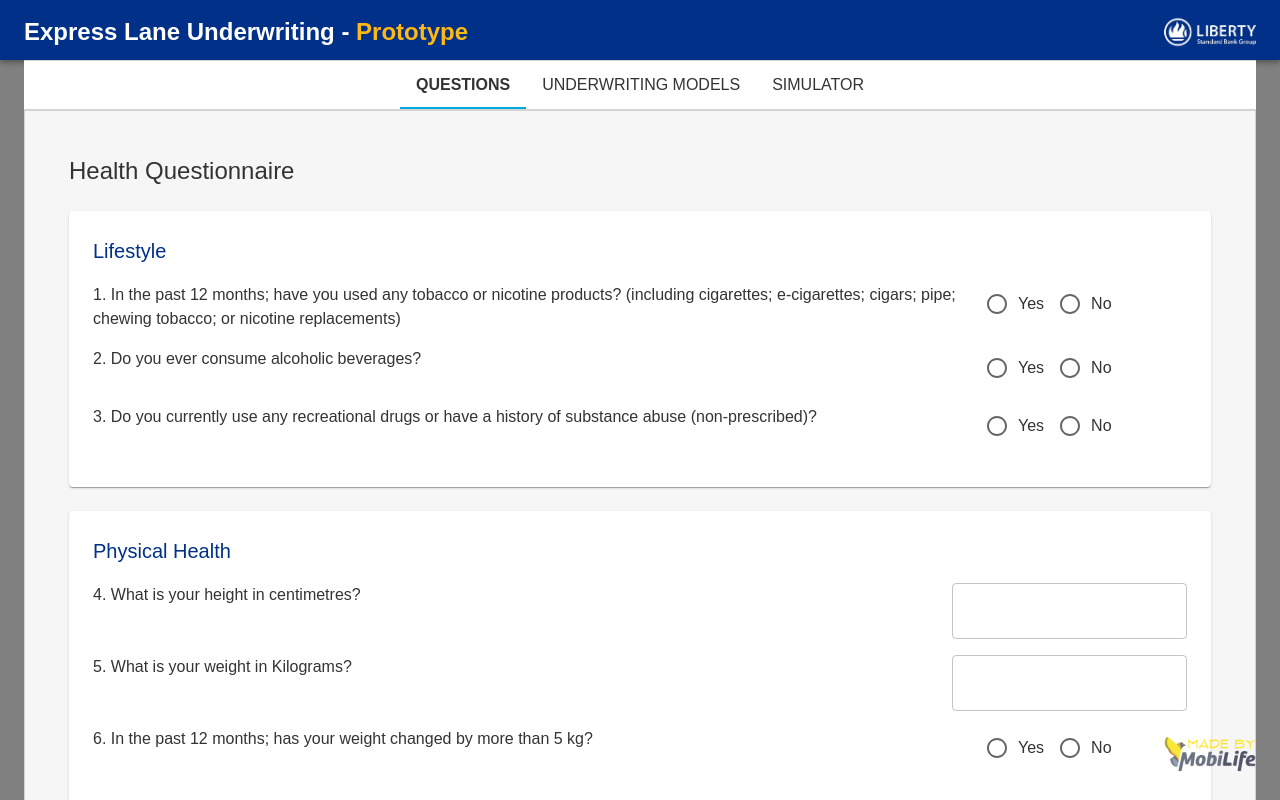
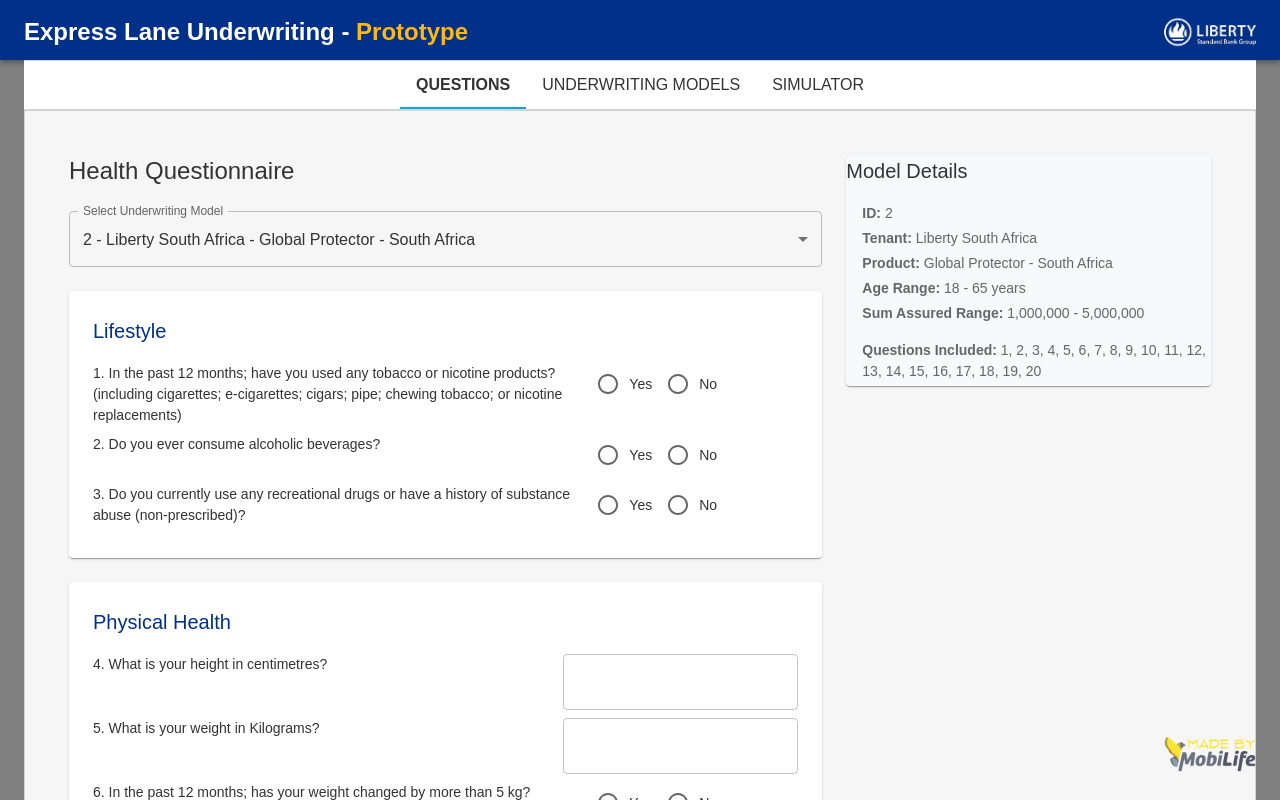
Before and after one commit to frankschutte208/ExpressLane, a React (Create React App) app: page /simulator in a window 1280 px wide. Shown: the top 800 px of the page. Built offline with nearby package versions, Linux system fonts and the light colour scheme.

Commit message:
v2.2 - Allows models to be selected

```diff
--- a/public/data/QuestionsLibrary.json
+++ b/public/data/QuestionsLibrary.json
@@ -430,7 +430,7 @@
     "Answer_Format": "Multiple Choice",
     "Answer_Values": [
       "Stomach ulcer or gastritis",
-      "Intestinal disorder (e.g. Crohn�s",
+      "Intestinal disorder (e.g. Crohn's",
       "colitis)",
       "Liver condition (hepatitis",
       "fatty liver)",
--- a/src/components/SimulatorView.tsx
+++ b/src/components/SimulatorView.tsx
@@ -13,7 +13,10 @@
   FormControl,
   InputLabel,
   Alert,
-  CircularProgress
+  CircularProgress,
+  Card,
+  CardContent,
+  Grid
 } from '@mui/material';
 import { styled } from '@mui/material/styles';
 import { DataGrid } from '@mui/x-data-grid';
@@ -43,46 +46,93 @@
   marginBottom: theme.spacing(3),
 }));
 
+const ModelCard = styled(Card)(({ theme }) => ({
+  marginBottom: theme.spacing(3),
+  backgroundColor: '#f8f9fa',
+  '& .MuiCardContent-root': {
+    padding: theme.spacing(2),
+  },
+  '& .model-detail': {
+    fontSize: '0.875rem',
+    color: '#666',
+    marginBottom: theme.spacing(0.5),
+    marginLeft: theme.spacing(2)
+  },
+}));
+
 const QuestionContainer = styled(Box)(({ theme }) => ({
   display: 'flex',
   alignItems: 'flex-start',
-  marginBottom: theme.spacing(2),
+  marginBottom: theme.spacing(1),
+  flexDirection: 'column',
   '& .question-text': {
     flex: 1,
     marginRight: theme.spacing(2),
+    fontSize: '14px',
+    width: '100%',
   },
   '& .answer-input': {
     minWidth: 200,
+    '& .MuiFormControlLabel-label': {
+      fontSize: '14px',
+    }
   },
-  '& .radio-group': {
-    marginTop: theme.spacing(1),
-  },
+  '&.main-question': {
+    flexDirection: 'row',
+    '& .question-text': {
+      width: '60%',
+    }
+  }
 }));
 
 const SimulatorView: React.FC = () => {
   const [questions, setQuestions] = useState<Question[]>([]);
   const [answers, setAnswers] = useState<Record<number, string>>({});
   const [categories, setCategories] = useState<string[]>([]);
+  const [underwritingModels, setUnderwritingModels] = useState<UnderwritingModelRow[]>([]);
+  const [selectedModel, setSelectedModel] = useState<UnderwritingModelRow | null>(null);
+  const [loading, setLoading] = useState(false);
 
   useEffect(() => {
-    const loadQuestions = async () => {
+    const loadData = async () => {
+      setLoading(true);
       try {
-        const response = await fetch('/data/QuestionsLibrary.json');
-        const data: Question[] = await response.json();
-        setQuestions(data);
+        // Load questions
+        const questionsResponse = await fetch('/data/QuestionsLibrary.json');
+        const questionsData: Question[] = await questionsResponse.json();
+        setQuestions(questionsData);
 
-        // Extract unique categories with proper typing
+        // Extract unique categories
         const uniqueCategories = Array.from(
-          new Set(data.map(q => q.category))
+          new Set(questionsData.map(q => q.category))
         ) as string[];
         setCategories(uniqueCategories);
+
+        // Load underwriting models
+        const modelsResponse = await fetch('/data/UnderwritingModel.json');
+        const modelsData: UnderwritingModelRow[] = await modelsResponse.json();
+        setUnderwritingModels(modelsData);
+
+        // Set model ID 2 as default
+        const defaultModel = modelsData.find(m => m.Id === 2);
+        if (defaultModel) {
+          setSelectedModel(defaultModel);
+        }
       } catch (error) {
-        console.error('Error loading questions:', error);
+        console.error('Error loading data:', error);
+      } finally {
+        setLoading(false);
       }
     };
 
-    loadQuestions();
+    loadData();
   }, []);
+
+  const handleModelChange = (event: any) => {
+    const selectedId = event.target.value;
+    const model = underwritingModels.find(m => m.Id === selectedId);
+    setSelectedModel(model || null);
+  };
 
   const handleAnswerChange = (questionId: number, value: string) => {
     setAnswers(prev => ({
@@ -108,22 +158,24 @@
 
       case 'Multiple Choice':
         return (
-          <FormControl component="fieldset" className="answer-input">
           <RadioGroup
             value={answers[question.Id] || ''}
             onChange={(e) => handleAnswerChange(question.Id, e.target.value)}
-              className="radio-group"
+            className="answer-input"
           >
             {question.Answer_Values.map((option) => (
               <FormControlLabel
                 key={option}
                 value={option}
-                  control={<Radio />}
+                control={<Radio size="small" sx={{ padding: '2px' }} />}
                 label={option}
+                sx={{
+                  margin: 0,
+                  height: '22px'
+                }}
               />
             ))}
           </RadioGroup>
-          </FormControl>
         );
 
       case 'Integer':
@@ -140,10 +192,24 @@
         return (
           <TextField
             multiline
-            rows={2}
+            rows={1}
             value={answers[question.Id] || ''}
             onChange={(e) => handleAnswerChange(question.Id, e.target.value)}
             className="answer-input"
+            size="small"
+            sx={{
+              width: '95%',
+              '& .MuiInputBase-root': {
+                fontSize: '14px',
+                padding: 0,
+                height: '24px'
+              },
+              '& .MuiInputBase-input': {
+                padding: '2px 8px',
+                height: '20px !important',
+                overflowY: 'hidden'
+              }
+            }}
           />
         );
 
@@ -163,24 +229,59 @@
     });
   };
 
+  const getFilteredQuestions = (category: string) => {
+    return questions
+      .filter(q => {
+        // First filter by category
+        const categoryMatch = q.category === category;
+
+        // Then filter by Questions_Included if a model is selected
+        const modelMatch = selectedModel
+          ? selectedModel.Questions_Included.includes(q.Question_Number)
+          : true;
+
+        return categoryMatch && modelMatch;
+      })
+      .filter(q => isMainQuestion(q.Question_Number))
+      .sort((a, b) => a.Question_Number - b.Question_Number);
+  };
+
   return (
     <Box sx={{ maxWidth: 1400, mx: 'auto', p: 3 }}>
+      <Grid container spacing={3}>
+        <Grid item xs={12} md={8}>
           <Typography variant="h5" sx={{ mb: 3 }}>
             Health Questionnaire
           </Typography>
 
-      {categories.map(category => (
+          <FormControl fullWidth sx={{ mb: 3 }}>
+            <InputLabel>Select Underwriting Model</InputLabel>
+            <Select
+              value={selectedModel?.Id || ''}
+              onChange={handleModelChange}
+              label="Select Underwriting Model"
+            >
+              {underwritingModels.map((model) => (
+                <MenuItem key={model.Id} value={model.Id}>
+                  {`${model.Id} - ${model.Tenant} - ${model.Product}`}
+                </MenuItem>
+              ))}
+            </Select>
+          </FormControl>
+
+          {categories.map(category => {
+            const filteredQuestions = getFilteredQuestions(category);
+            if (filteredQuestions.length === 0) return null;
+
+            return (
               <StyledPaper key={category}>
                 <Typography variant="h6" sx={{ mb: 2, color: 'primary.main' }}>
                   {category}
                 </Typography>
 
-          {questions
-            .filter(q => q.category === category && isMainQuestion(q.Question_Number))
-            .sort((a, b) => a.Question_Number - b.Question_Number)
-            .map(question => (
+                {filteredQuestions.map(question => (
                   <Box key={question.Id}>
-                <QuestionContainer>
+                    <QuestionContainer className="main-question">
                       <Typography className="question-text">
                         {question.Question_Number}. {question.Question_Text}
                       </Typography>
@@ -188,13 +289,22 @@
                     </QuestionContainer>
 
                     <Collapse in={answers[question.Id] === 'Yes'}>
-                  <Box sx={{ pl: 4 }}>
+                      <Box sx={{
+                        pl: '12%',
+                        mt: 1,
+                        mb: 3,
+                        backgroundColor: '#f5f5f5',
+                        borderRadius: 1,
+                        py: 1
+                      }}>
                         {getSubQuestions(question.Question_Number).map(subQuestion => (
-                      <QuestionContainer key={subQuestion.Id}>
+                          <QuestionContainer key={subQuestion.Id} sx={{ mb: 0.5 }}>
                             <Typography className="question-text">
                               {subQuestion.Question_Number}. {subQuestion.Question_Text}
                             </Typography>
+                            <Box sx={{ pl: '45%' }}>
                               {renderAnswerInput(subQuestion)}
+                            </Box>
                           </QuestionContainer>
                         ))}
                       </Box>
@@ -202,7 +312,38 @@
                   </Box>
                 ))}
               </StyledPaper>
-      ))}
+            );
+          })}
+        </Grid>
+
+        <Grid item xs={12} md={4}>
+          {selectedModel && (
+            <ModelCard>
+              <Typography variant="h6" sx={{ mb: 2 }}>
+                Model Details
+              </Typography>
+              <Typography className="model-detail">
+                <strong>ID:</strong> {selectedModel.Id}
+              </Typography>
+              <Typography className="model-detail">
+                <strong>Tenant:</strong> {selectedModel.Tenant}
+              </Typography>
+              <Typography className="model-detail">
+                <strong>Product:</strong> {selectedModel.Product}
+              </Typography>
+              <Typography className="model-detail">
+                <strong>Age Range:</strong> {selectedModel.Minimum_Age} - {selectedModel.Maximum_Age} years
+              </Typography>
+              <Typography className="model-detail">
+                <strong>Sum Assured Range:</strong> {selectedModel.Minimum_Sum_Assured.toLocaleString()} - {selectedModel.Maximum_Sum_Assured.toLocaleString()}
+              </Typography>
+              <Typography className="model-detail" sx={{ mt: 2 }}>
+                <strong>Questions Included:</strong> {selectedModel.Questions_Included.join(', ')}
+              </Typography>
+            </ModelCard>
+          )}
+        </Grid>
+      </Grid>
     </Box>
   );
 };
```
Lines whose indentation alone changed are shown as unchanged.
